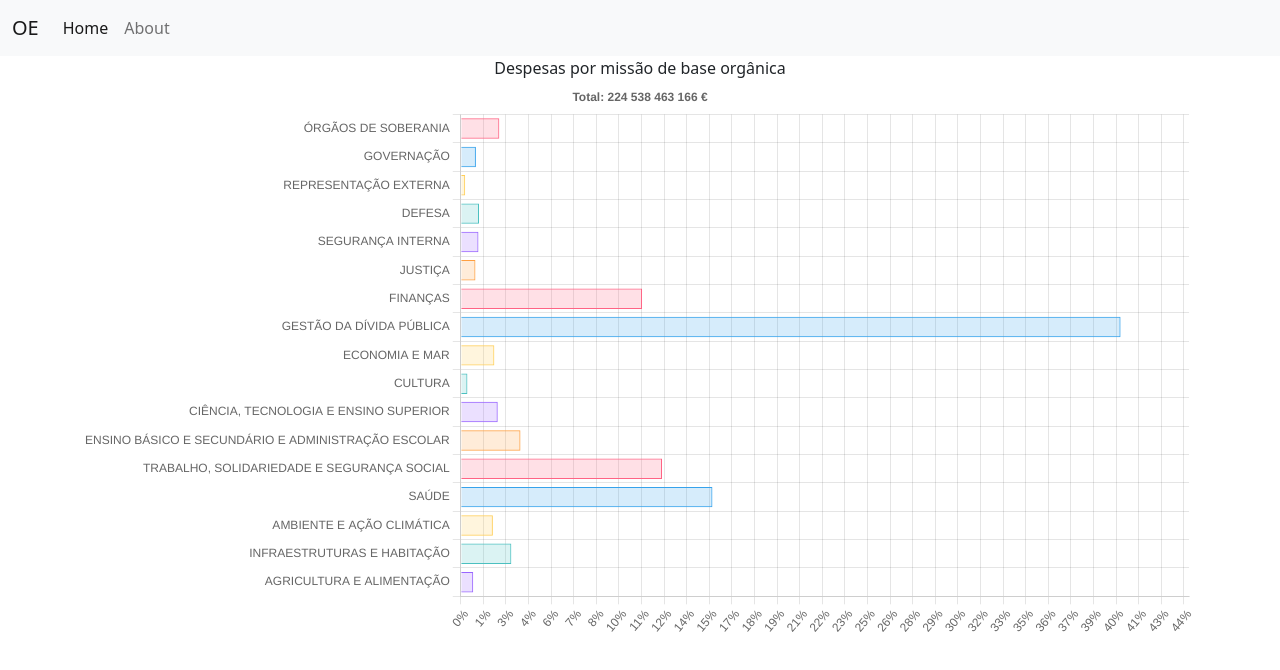
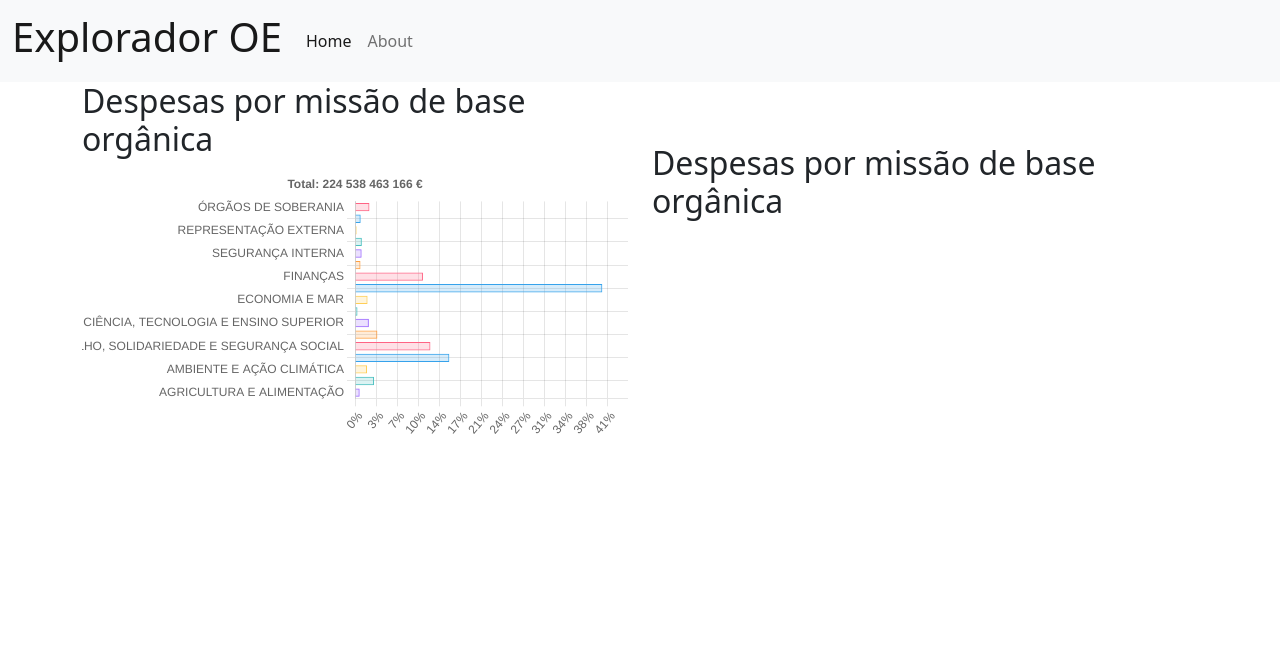
Before and after one commit to goulov/explorador-oe, a plain HTML site: page src/index.html in a window 1280 px wide. Drawn offline with nearby package versions, Linux system fonts and the light colour scheme.

Commit message:
permitir vários gráficos

```diff
--- a/src/charts.js
+++ /dev/null
@@ -1,67 +0,0 @@
-var data_2022_dorg;
-var total_2022_dorg=0;
-const ctx_dorg = document.getElementById('despesa_organica');
-const d_org = new Chart(ctx_dorg, {
-    type: 'bar',
-    data: {
-        datasets: [{
-            // data: data_2022_dorg, // updated by Papa.parse
-            backgroundColor: [
-                'rgba(255, 99, 132, 0.2)',
-                'rgba(54, 162, 235, 0.2)',
-                'rgba(255, 206, 86, 0.2)',
-                'rgba(75, 192, 192, 0.2)',
-                'rgba(153, 102, 255, 0.2)',
-                'rgba(255, 159, 64, 0.2)'
-            ],
-            borderColor: [
-                'rgba(255, 99, 132, 1)',
-                'rgba(54, 162, 235, 1)',
-                'rgba(255, 206, 86, 1)',
-                'rgba(75, 192, 192, 1)',
-                'rgba(153, 102, 255, 1)',
-                'rgba(255, 159, 64, 1)'
-            ],
-            borderWidth: 1,
-        }],
-    },
-    options: {
-        responsive: true,
-        indexAxis: 'y',
-        scales: {
-            x: {
-                ticks: {
-                    count: 1000,
-                    callback: function(value, index, ticks) {
-                        return (100*value/total_2022_dorg).toFixed(0) + '%';
-                    }
-                },
-            }
-        },
-        plugins: {
-            legend: { display: false, },
-            title: { display: true, text: 'Total: ' + total_2022_dorg.toString().replace(/\B(?=(\d{3})+(?!\d))/g, " ") + ' €'},
-            tooltip: {
-                callbacks: {
-                    label: function(context) {
-                        return context.parsed.x.toString().replace(/\B(?=(\d{3})+(?!\d))/g, " ") + ' €  (' + (100*context.parsed.x/total_2022_dorg).toFixed(2) + '%)';
-                    }
-                }
-            },
-        },
-    },
-});
-
-// Papa.parse('../data/2022/despesas_organica.csv', {
-Papa.parse('https://raw.githubusercontent.com/goulov/explorador-oe/main/data/2022/despesas_organica.csv', {
-    header: true,
-    download: true,
-    skipEmptyLines: true,
-    complete: function(results) {
-        data_2022_dorg = results.data.sort((a, b) => parseInt(a['x']) < parseInt(b['x']));
-        total_2022_dorg = data_2022_dorg.reduce((a, b) => a + parseInt(b['x']), 0);
-        d_org.data.datasets[0]['data'] = data_2022_dorg;
-        d_org.options['plugins']['title']['text'] = 'Total: ' + total_2022_dorg.toString().replace(/\B(?=(\d{3})+(?!\d))/g, " ") + ' €',
-        d_org.update();
-    }
-});
--- /dev/null
+++ b/src/d_org2022.js
@@ -0,0 +1,41 @@
+var data_2022_dorg;
+var total_2022_dorg=0;
+const ctx_dorg = document.getElementById('despesa_organica');
+
+const d_org = init_chart(ctx_dorg);
+Papa.parse('https://raw.githubusercontent.com/goulov/explorador-oe/main/data/2022/despesas_organica.csv', {
+    header: true,
+    download: true,
+    skipEmptyLines: true,
+    complete: function(results) {
+        data_2022_dorg = results.data.sort((a, b) => parseInt(a['x']) < parseInt(b['x']));
+        total_2022_dorg = data_2022_dorg.reduce((a, b) => a + parseInt(b['x']), 0);
+        d_org.data.datasets[0]['data'] = data_2022_dorg;
+        d_org.options={
+            responsive: true,
+            indexAxis: 'y',
+            scales: {
+                x: {
+                    ticks: {
+                        count: 1000,
+                        callback: function(value, index, ticks) {
+                            return (100*value/total_2022_dorg).toFixed(0) + '%';
+                        }
+                    },
+                }
+            },
+            plugins: {
+                legend: { display: false, },
+                title: { display: true, text: 'Total: ' + total_2022_dorg.toString().replace(/\B(?=(\d{3})+(?!\d))/g, " ") + ' €'},
+                tooltip: {
+                    callbacks: {
+                        label: function(context) {
+                            return context.parsed.x.toString().replace(/\B(?=(\d{3})+(?!\d))/g, " ") + ' €  (' + (100*context.parsed.x/total_2022_dorg).toFixed(2) + '%)';
+                        }
+                    }
+                },
+            },
+        };
+        d_org.update();
+    }
+});
--- a/src/index.html
+++ b/src/index.html
@@ -10,7 +10,7 @@
   <body>
     <nav class="navbar navbar-expand-lg bg-light">
       <div class="container-fluid">
-        <a class="navbar-brand" href="#">OE</a>
+          <a class="navbar-brand" href="#"><h1>Explorador OE</h1></a>
         <button class="navbar-toggler" type="button" data-bs-toggle="collapse" data-bs-target="#navbarNav" aria-controls="navbarNav" aria-expanded="false" aria-label="Toggle navigation">
           <span class="navbar-toggler-icon"></span>
         </button>
@@ -29,10 +29,12 @@
 
     <div class="container">
       <div class="row justify-content-center">
-          Despesas por missão de base orgânica
-      </div>
-      <div class="row">
-        <div class="col">
+        <div class="col-12 col-md-6 d-flex flex-column justify-content-center align-items-center">
+          <h2>Despesas por missão de base orgânica</h2>
+          <canvas id="despesa_organica"></canvas>
+        </div>
+        <div class="col d-flex flex-column justify-content-center align-items-center">
+          <h2>Despesas por missão de base orgânica</h2>
           <canvas id="despesa_organica"></canvas>
         </div>
       </div>
@@ -40,6 +42,7 @@
 
     <script src="https://cdn.jsdelivr.net/npm/chart.js"></script>
     <script src="https://cdn.jsdelivr.net/npm/papaparse@5.3.2/papaparse.min.js"></script>
-    <script src="charts.js"></script>
+    <script src="utils.js"></script>
+    <script src="d_org2022.js"></script>
   </body>
 </html>
--- /dev/null
+++ b/src/utils.js
@@ -0,0 +1,27 @@
+function init_chart(element) {
+    return new Chart(element, {
+        type: 'bar',
+        data: {
+            datasets: [{
+                // data: data, // updated by Papa.parse
+                backgroundColor: [
+                    'rgba(255, 99, 132, 0.2)',
+                    'rgba(54, 162, 235, 0.2)',
+                    'rgba(255, 206, 86, 0.2)',
+                    'rgba(75, 192, 192, 0.2)',
+                    'rgba(153, 102, 255, 0.2)',
+                    'rgba(255, 159, 64, 0.2)'
+                ],
+                borderColor: [
+                    'rgba(255, 99, 132, 1)',
+                    'rgba(54, 162, 235, 1)',
+                    'rgba(255, 206, 86, 1)',
+                    'rgba(75, 192, 192, 1)',
+                    'rgba(153, 102, 255, 1)',
+                    'rgba(255, 159, 64, 1)'
+                ],
+                borderWidth: 1,
+            }],
+        },
+    });
+}
```
